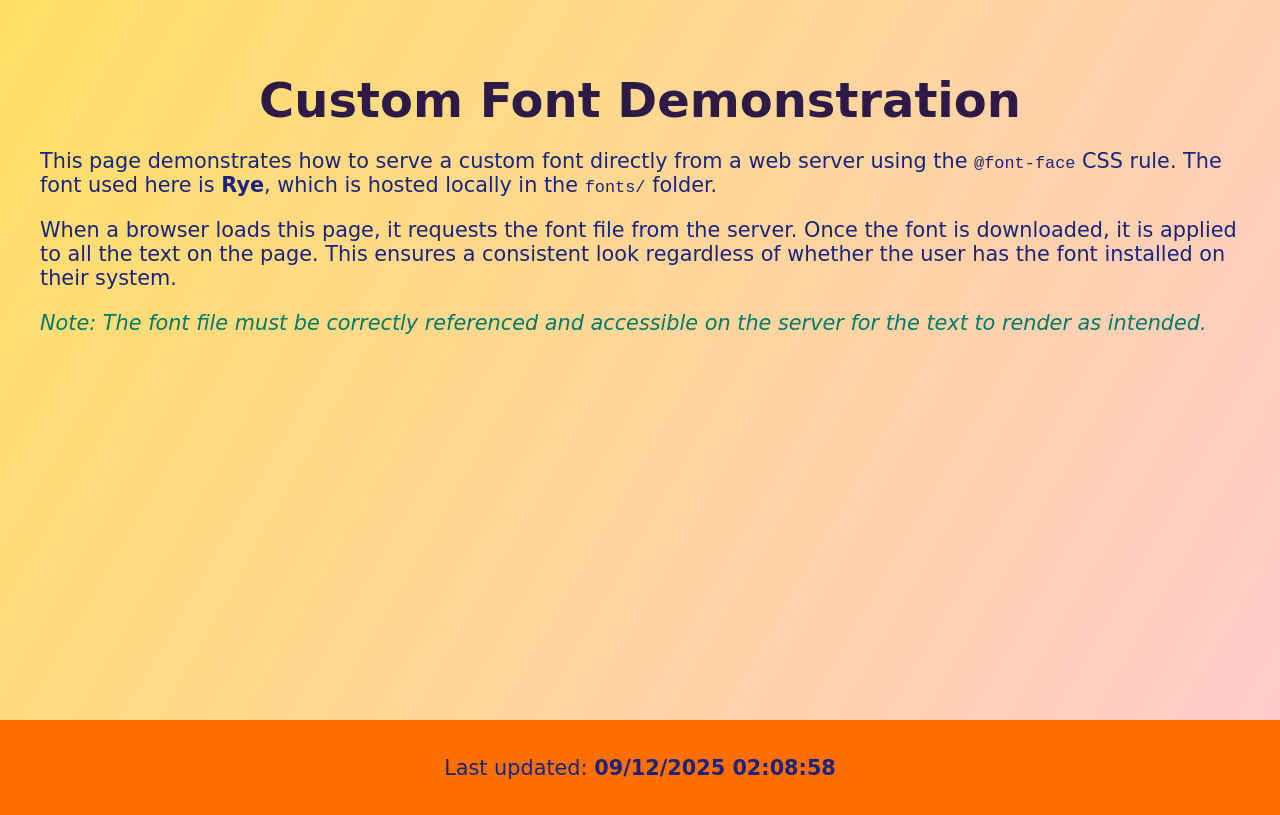
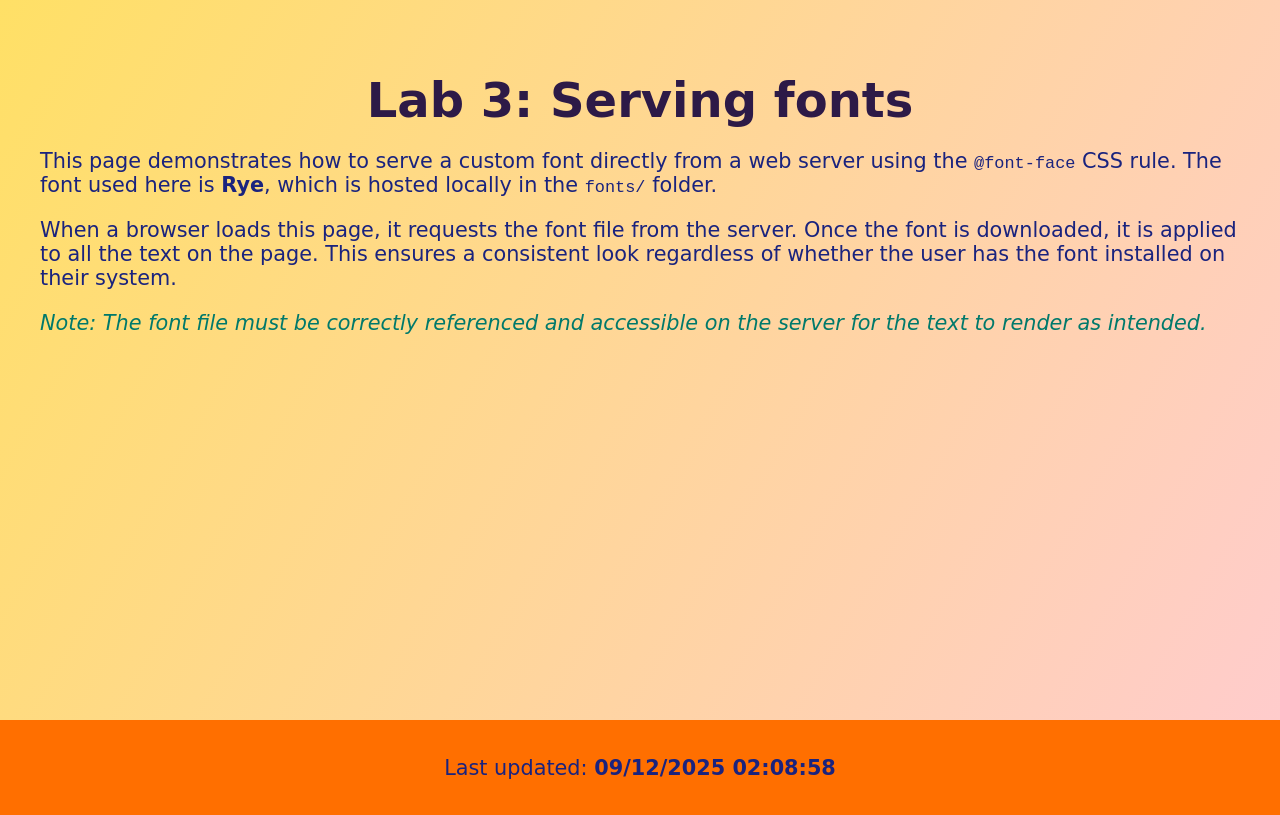
Before and after one commit to jagadeesh42/ITC505, a plain HTML site: page lab-3/index.html in a window 1280 px wide. Drawn offline with Linux system fonts and the light colour scheme.

Commit message:
Update index.html

```diff
--- a/lab-3/index.html
+++ b/lab-3/index.html
@@ -5,7 +5,6 @@
     <title>Lab 3: Serving Fonts</title>
 
     <style>
-        /* Serve the font locally */
         @font-face {
             font-family: 'Rye';
             src: url('fonts/Rye-Regular.woff2') format('woff2');
@@ -62,7 +61,7 @@
 <body>
 
     <div class="content">
-        <h1>Custom Font Demonstration</h1>
+        <h1>Lab 3: Serving fonts</h1>
 
         <p>
             This page demonstrates how to serve a custom font directly from a web server using
@@ -81,8 +80,6 @@
             the text to render as intended.
         </p>
     </div>
-
-    <!-- Footer required by assignment -->
     <footer>
         <p>Last updated:
             <span id="lastModified"></span>
```
